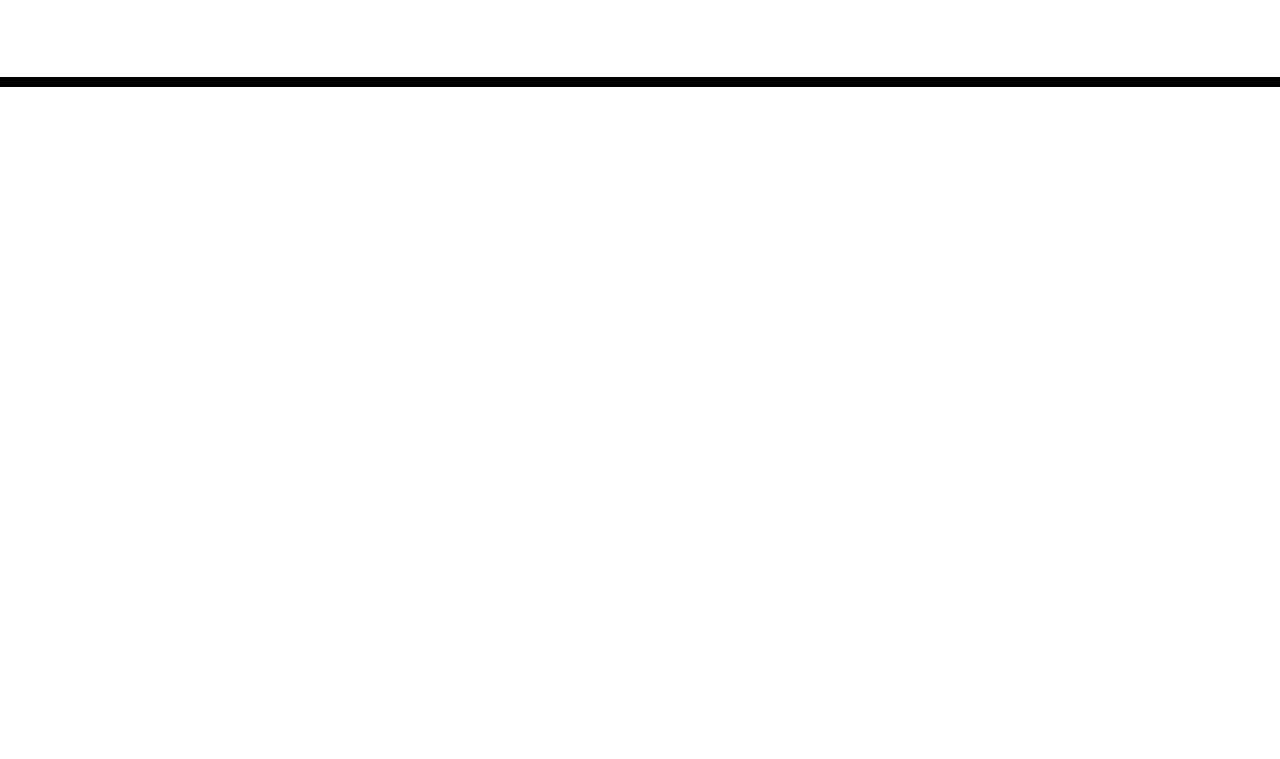
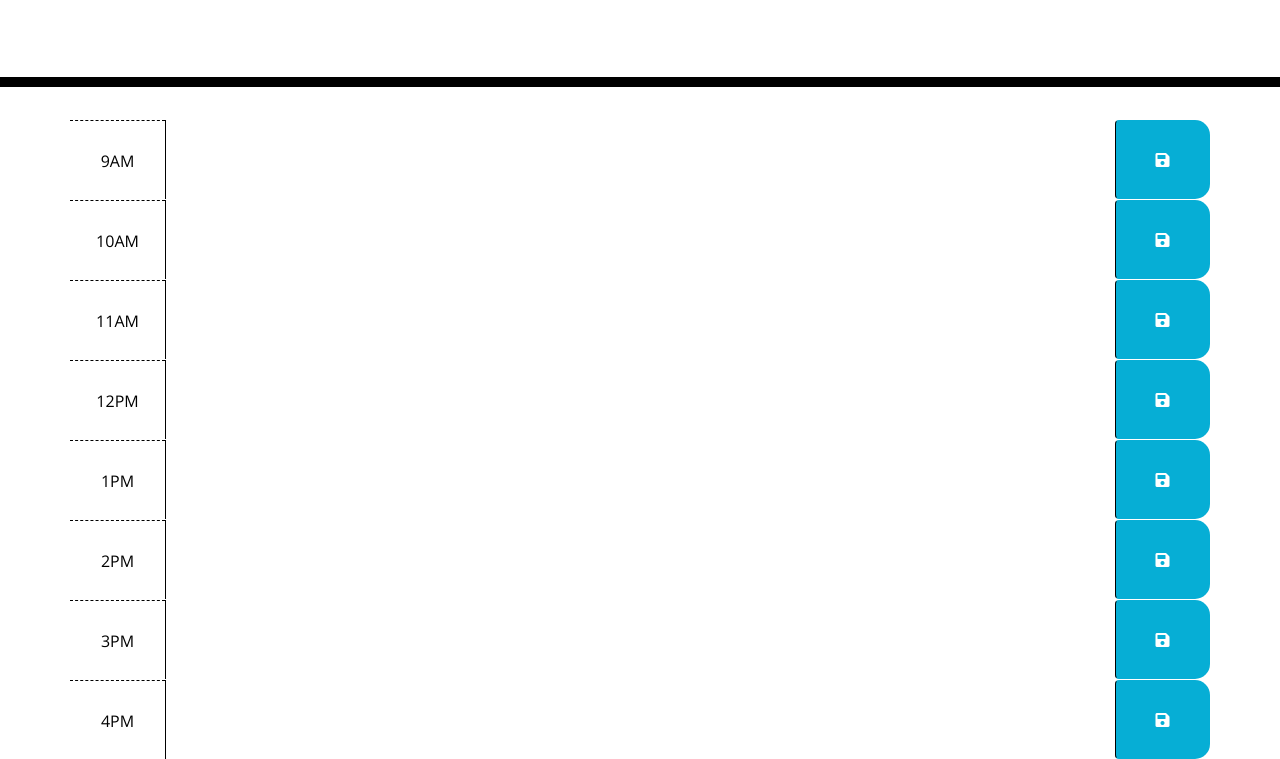
Before and after one commit to hferris/Day-Planner, a plain HTML site: page index.html in a window 1280 px wide. Shown: the part 181-940 px from the top of the page. Before the commit the page ends 800 px from the top, so only its background shows below. Drawn offline with nearby package versions, Linux system fonts and the light colour scheme; files that its build step writes are made by us from their sources.

Commit message:
updated hours on html

```diff
--- a/assets/js/script.js
+++ b/assets/js/script.js
@@ -0,0 +1,3 @@
+const m = moment ();
+console.log(m.toString());
+console.log(moment().format("dddd, MMM Do YYYY, h:mm:ss a"));
--- a/index.html
+++ b/index.html
@@ -18,7 +18,7 @@
       href="https://fonts.googleapis.com/css?family=Open+Sans&display=swap"
       rel="stylesheet"
     />
-    <link rel="stylesheet" href="style.css" />
+    <link rel="stylesheet" href="./assets/css/style.css"/>
     <title>Work Day Scheduler</title>
   </head>
 
@@ -28,15 +28,79 @@
       <p class="lead">A simple calendar app for scheduling your work day</p>
       <p id="currentDay" class="lead"></p>
     </header>
+
+     <!-- Timeblocks go here -->
     <div class="container">
-      <!-- Timeblocks go here -->
+        <div id="hour-1" class="row time-block">
+          <div class="col-md-1 hour">
+            9AM
+          </div>
+          <textarea class="col-md-10 description">
+          </textarea>
+          <button class="btn saveBtn col-md-1"><i class="fas fa-save"></i></button>
+        </div>
+        </div>
+        <div class="container">
+        <div id="hour-2" class="row time-block">
+          <div class="col-md-1 hour">
+            10AM
+          </div>
+          <textarea class="col-md-10 description">
+          </textarea>
+          <button class="btn saveBtn col-md-1"><i class="fas fa-save"></i></button>
+        </div>
+        <div id="hour-3" class="row time-block">
+          <div class="col-md-1 hour">
+            11AM
+          </div>
+          <textarea class="col-md-10 description">
+          </textarea>
+          <button class="btn saveBtn col-md-1"><i class="fas fa-save"></i></button>
+        </div>
+        <div id="hour-4" class="row time-block">
+          <div class="col-md-1 hour">
+            12PM
+          </div>
+          <textarea class="col-md-10 description">
+          </textarea>
+          <button class="btn saveBtn col-md-1"><i class="fas fa-save"></i></button>
+        </div>
+        <div id="hour-5" class="row time-block">
+          <div class="col-md-1 hour">
+            1PM
+          </div>
+          <textarea class="col-md-10 description">
+          </textarea>
+          <button class="btn saveBtn col-md-1"><i class="fas fa-save"></i></button>
+        </div>
+        <div id="hour-6" class="row time-block">
+          <div class="col-md-1 hour">
+            2PM
+          </div>
+          <textarea class="col-md-10 description">
+          </textarea>
+          <button class="btn saveBtn col-md-1"><i class="fas fa-save"></i></button>
+        </div>
+        <div id="hour-7" class="row time-block">
+          <div class="col-md-1 hour">
+            3PM
+          </div>
+          <textarea class="col-md-10 description">
+          </textarea>
+          <button class="btn saveBtn col-md-1"><i class="fas fa-save"></i></button>
+        </div>
+        <div id="hour-8" class="row time-block">
+          <div class="col-md-1 hour">
+            4PM
+          </div>
+          <textarea class="col-md-10 description">
+          </textarea>
+          <button class="btn saveBtn col-md-1"><i class="fas fa-save"></i></button>
+        </div>
     </div>
 
     <script src="https://cdnjs.cloudflare.com/ajax/libs/jquery/3.2.1/jquery.min.js"></script>
     <script src="https://cdnjs.cloudflare.com/ajax/libs/moment.js/2.24.0/moment.min.js"></script>
-
-    <script>
-
-    </script>
+    <script src="./assets/js/script.js"></script>
   </body>
 </html>
```
